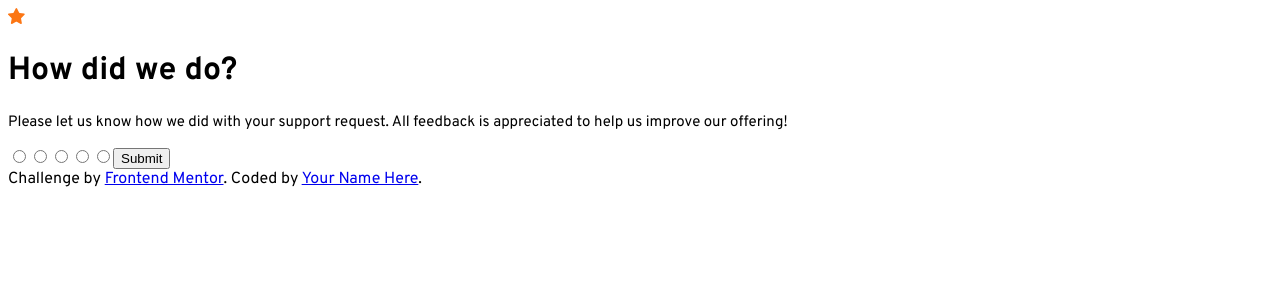
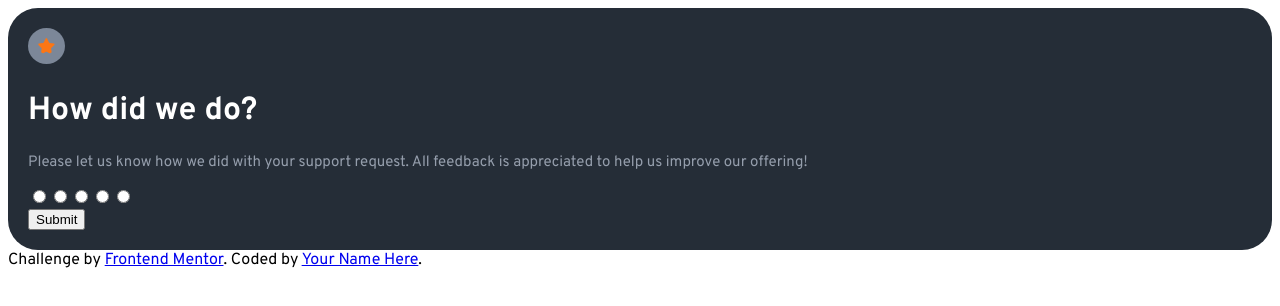
Before and after one commit to rodrfct/interactive-rating-component, a Vue app: page / in a window 1280 px wide. Shown: the top 306 px of the page. Built offline with nearby package versions, Linux system fonts and the light colour scheme.

Commit message:
Initial card styling

```diff
--- a/src/components/RatingCard.vue
+++ b/src/components/RatingCard.vue
@@ -52,11 +52,24 @@ let userRating = 0
 </template>
 
 <style scoped>
-:root {
-    --very-dark-blue: hsl(216, 12%, 8%)
-}
 .card {
-    background-color: var(--very-dark-blue);
+    color: var(--light-grey);
+    padding: 20px;
+    background-color: var(--dark-blue);
     border-radius: 30px;
 }
+
+.card h1 {
+    color: var(--white)
+}
+
+.message-rating img, .message-rating input[type=radio]{
+    background-color: var(--medium-grey);
+    border-radius: 50%;
+    padding: 10px;
+}
+
+.submit-btn {
+    display: block;
+}
 </style>
```
Also changed, not shown: src/assets/main.css (+6 -6 lines).
